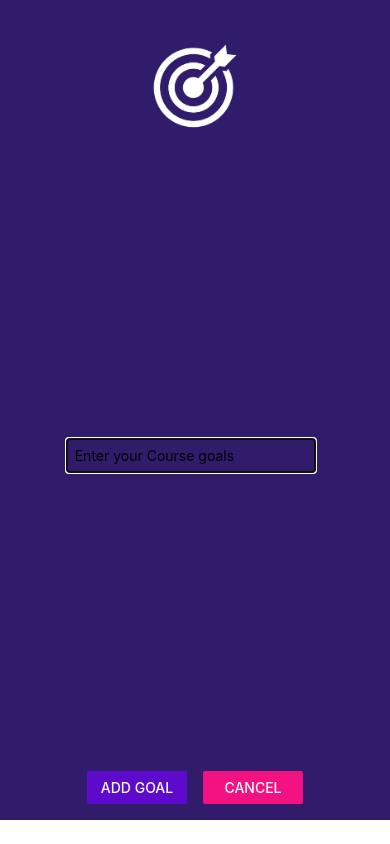
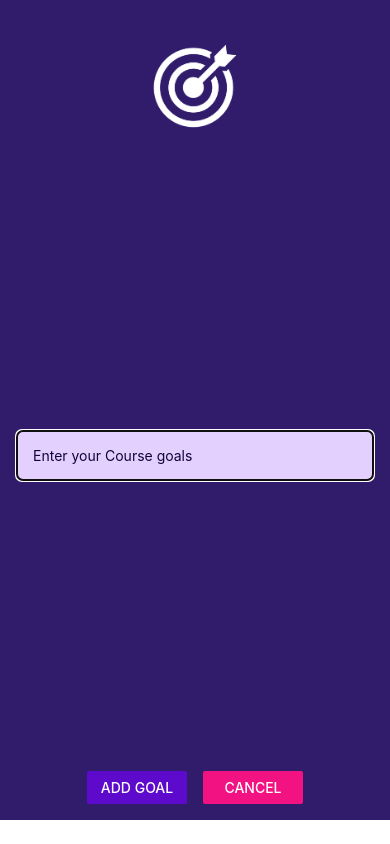
Before and after one commit to anjiri1684/my-app, a React Native app: screen / in a window 390 px wide. Built offline with nearby package versions, Linux system fonts and the light colour scheme.

Commit message:
added the status bar style to white

```diff
--- a/App.js
+++ b/App.js
@@ -1,4 +1,5 @@
 import { StyleSheet, View, FlatList, Button } from "react-native";
+import { StatusBar } from "expo-status-bar";
 import { useState } from "react";
 import GoalItem from "./components/GoalItem";
 import GoalInput from "./components/GoalInput";
@@ -28,6 +29,8 @@
   }
 
   return (
+    <>
+      <StatusBar style="light" />
       <View style={styles.appContainer}>
         <Button
           title="Add New Goal"
@@ -56,14 +59,16 @@
           />
         </View>
       </View>
+    </>
   );
 }
 
 const styles = StyleSheet.create({
   appContainer: {
+    flex: 1,
     paddingTop: 50,
     paddingHorizontal: 16,
-    flex: 1,
+    backgroundColor: "#1e085a",
   },
 
   goalsContainer: {
--- a/app.json
+++ b/app.json
@@ -5,6 +5,7 @@
     "version": "1.0.0",
     "orientation": "portrait",
     "icon": "./assets/icon.png",
+    "backgroundColor": "#1e085a",
     "userInterfaceStyle": "light",
     "splash": {
       "image": "./assets/splash.png",
--- a/components/GoalInput.js
+++ b/components/GoalInput.js
@@ -60,10 +60,12 @@
 
   textInput: {
     borderWidth: 1,
-    borderColor: "#ccc",
-    width: "70%",
-    marginRight: 8,
-    padding: 8,
+    borderColor: "#e4d0ff",
+    width: "100%",
+    padding: 16,
+    backgroundColor: "#e4d0ff",
+    color: "#120438",
+    borderRadius: 6,
   },
 
   buttonContainer: {
```
Lines whose indentation alone changed are shown as unchanged.
